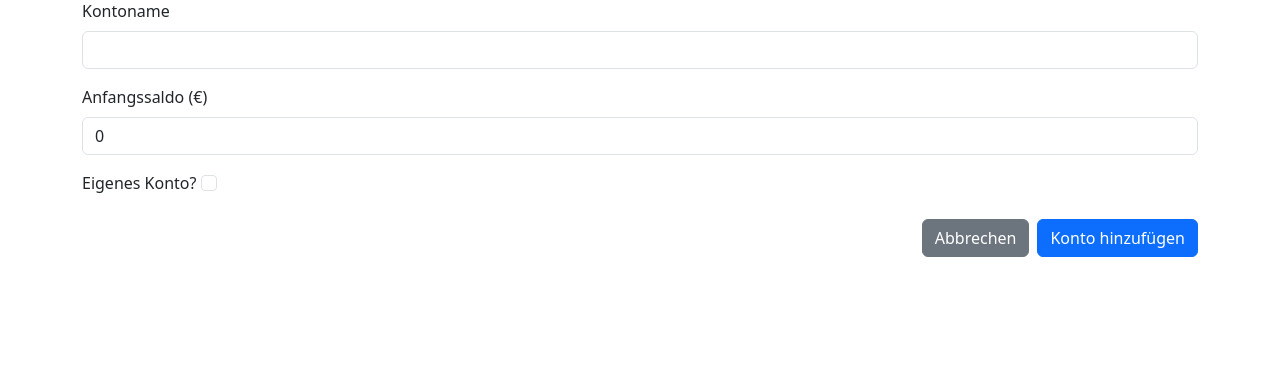
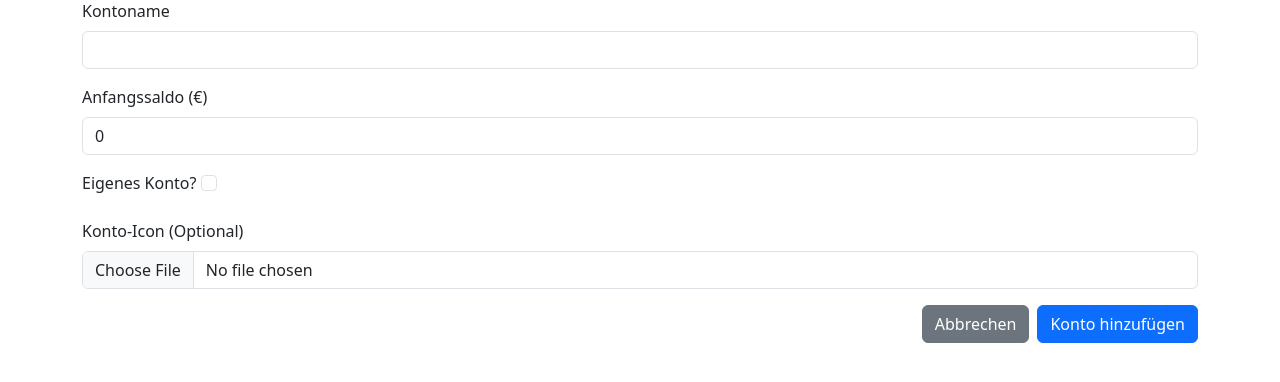
Before and after one commit to jjk4/opencent, a Django app: page /account_add/ in a window 1280 px wide. Shown: the part 146-528 px from the top of the page. Run offline with Django 5.2, Linux system fonts and the light colour scheme; the visitor is signed in with stand-in values (Sample User, id 1); some libraries are stand-ins or nearby versions.

Commit message:
implement custom icons for accounts closes #1

```diff
--- a/manager/forms.py
+++ b/manager/forms.py
@@ -59,12 +59,13 @@ class TransactionForm(forms.ModelForm):
 class AccountForm(forms.ModelForm):
     class Meta:
         model = Account
-        fields = ['name', 'start_balance', 'is_mine']
+        fields = ['name', 'start_balance', 'is_mine', 'icon']
 
         widgets = {
             'name': forms.TextInput(attrs={'class': 'form-control'}),
             'start_balance': forms.NumberInput(attrs={'class': 'form-control', 'step': '0.01'}),
             'is_mine': forms.CheckboxInput(attrs={'class': 'form-check-input'}),
+            'icon': forms.FileInput(attrs={'class': 'form-control'}),
         }
     def clean(self):
         cleaned_data = super().clean()
--- a/manager/models.py
+++ b/manager/models.py
@@ -1,5 +1,10 @@
 from django.db import models
 from decimal import Decimal, ROUND_HALF_UP
+from io import BytesIO
+from PIL import Image, ImageOps  # Wichtig für Bildbearbeitung
+from django.core.files.base import ContentFile
+import os
+from django.core.validators import FileExtensionValidator
 
 class Transaction(models.Model):
     sender = models.ForeignKey('Account', on_delete=models.CASCADE, related_name='sent_transactions', null=False, blank=False)
@@ -73,12 +78,41 @@ class Account(models.Model):
     start_balance = models.DecimalField(decimal_places=2, max_digits=10, default=0)
     is_mine = models.BooleanField(default=False)
     user = models.ForeignKey('auth.User', on_delete=models.CASCADE)
+    icon = models.FileField(
+        upload_to='account_icons/',
+        null=True,
+        blank=True,
+        validators=[FileExtensionValidator(allowed_extensions=['jpg', 'jpeg', 'png', 'webp', 'svg'])]
+    )
 
     def get_current_balance(self):
         incoming = Transaction.objects.filter(receiver=self).aggregate(models.Sum('amount'))['amount__sum'] or Decimal(0)
         outgoing = Transaction.objects.filter(sender=self).aggregate(models.Sum('amount'))['amount__sum'] or Decimal(0)
         balance = self.start_balance + incoming - outgoing
         return Decimal(balance).quantize(Decimal('0.01'), rounding=ROUND_HALF_UP)
+
+    def save(self, *args, **kwargs):
+        if self.icon:
+            is_svg = self.icon.name.lower().endswith('.svg')
+
+            if not is_svg:
+                try:
+                    img = Image.open(self.icon)
+                    if img.format != 'WEBP' or img.width > 128 or img.height > 128:
+                        if img.mode in ("RGBA", "P"):
+                            img = img.convert("RGBA")
+                        else:
+                            img = img.convert("RGB")
+                        img.thumbnail((128, 128), Image.Resampling.LANCZOS)
+                        buffer = BytesIO()
+                        img.save(buffer, format='WEBP', quality=90)
+                        new_filename = os.path.splitext(self.icon.name)[0] + '.webp'
+                        self.icon.save(new_filename, ContentFile(buffer.getvalue()), save=False)
+
+                except Exception as e:
+                    print(f"Fehler bei der Bildverarbeitung: {e}")
+
+        super().save(*args, **kwargs)
 
     def __str__(self):
         return f"{self.name}"
--- a/manager/templates/accounts/add.html
+++ b/manager/templates/accounts/add.html
@@ -7,7 +7,7 @@
     <h1>Neues Konto</h1>
 {% endif %}
 
-<form method="post">
+<form method="post" enctype="multipart/form-data">
 {% csrf_token %}
 
 {% if form.non_field_errors %}
@@ -38,6 +38,22 @@
         <div class="text-danger small">{{ form.is_mine.errors }}</div>
     {% endif %}
 </div>
+<div class="mb-3">
+    <label class="form-label">Konto-Icon (Optional)</label>
+
+    {% if form.instance.icon %}
+        <div class="mb-2">
+            <img src="{{ form.instance.icon.url }}" alt="Aktuelles Icon" class="img-thumbnail" style="max-width: 64px; max-height: 64px;">
+            <small class="text-muted d-block">Aktuelles Bild</small>
+        </div>
+    {% endif %}
+
+    {{ form.icon }}
+
+    {% if form.icon.errors %}
+        <div class="text-danger small">{{ form.icon.errors }}</div>
+    {% endif %}
+</div>
 <div class="d-flex justify-content-end">
     <a href="{% url 'accounts' %}" class="btn btn-secondary me-2">Abbrechen</a>
     <button type="submit" class="btn btn-primary">
--- a/manager/templates/transactions/detail.html
+++ b/manager/templates/transactions/detail.html
@@ -6,14 +6,10 @@
         <div class="card-body shadow-sm">
             <h5 class="card-title">
                 {{ transaction.sender }}
-                {% if transaction.sender.is_mine %}
                     <a href="{% url 'account_detail' transaction.sender.id %}"><i class="bi bi-box-arrow-up-right"></i></a>
-                {% endif %}
                  &rarr;
                  {{ transaction.receiver }}
-                {% if transaction.receiver.is_mine %}
                     <a href="{% url 'account_detail' transaction.receiver.id %}"><i class="bi bi-box-arrow-up-right"></i></a>
-                {% endif %}
 
             </h5>
             <p class="card-text"><i>Datum:</i> <strong>{{ transaction.timestamp|date:"d.m.Y H:i" }} €</strong></p>
--- a/manager/views.py
+++ b/manager/views.py
@@ -267,7 +267,7 @@ def account_detail(request, account_id):
 @login_required
 def account_add(request):
     if request.method == 'POST':
-        form = AccountForm(request.POST)
+        form = AccountForm(request.POST, request.FILES)
 
         if form.is_valid():
             instance = form.save(commit=False)
@@ -292,7 +292,7 @@ def account_edit(request, account_id):
     if account.user != request.user: # TODO: Fehlermeldung
         return redirect('accounts')
     if request.method == 'POST':
-        form = AccountForm(request.POST, instance=account)
+        form = AccountForm(request.POST, request.FILES, instance=account)
         if form.is_valid():
             form.save()
             return redirect('accounts')
--- a/opencent/settings.py
+++ b/opencent/settings.py
@@ -17,7 +17,8 @@ import os
 
 # Build paths inside the project like this: BASE_DIR / 'subdir'.
 BASE_DIR = Path(__file__).resolve().parent.parent
-
+MEDIA_URL = '/media/'
+MEDIA_ROOT = BASE_DIR / 'media'
 # Add .env variables anywhere before SECRET_KEY
 dotenv_file = os.path.join(BASE_DIR, ".env")
 if os.path.isfile(dotenv_file):
--- a/opencent/urls.py
+++ b/opencent/urls.py
@@ -16,9 +16,14 @@ Including another URLconf
 """
 from django.contrib import admin
 from django.urls import include, path
+from django.conf import settings
+from django.conf.urls.static import static
+
 
 urlpatterns = [
     path('', include('manager.urls')),
     path('admin/', admin.site.urls),
     path('users/', include('django.contrib.auth.urls')),
 ]
+if settings.DEBUG:
+    urlpatterns += static(settings.MEDIA_URL, document_root=settings.MEDIA_ROOT)
--- a/requirements.txt
+++ b/requirements.txt
@@ -4,6 +4,7 @@ Django==4.2.27
 django-bootstrap-v5==1.0.11
 gunicorn==23.0.0
 packaging==25.0
+pillow==12.1.0
 python-dotenv==1.2.1
 soupsieve==2.8.1
 sqlparse==0.5.5
```
Also changed, not shown: manager/templates/transactions/index.html (+7 -1 lines), manager/migrations/0021_account_icon.py (added), manager/migrations/0022_alter_account_icon.py (added).
